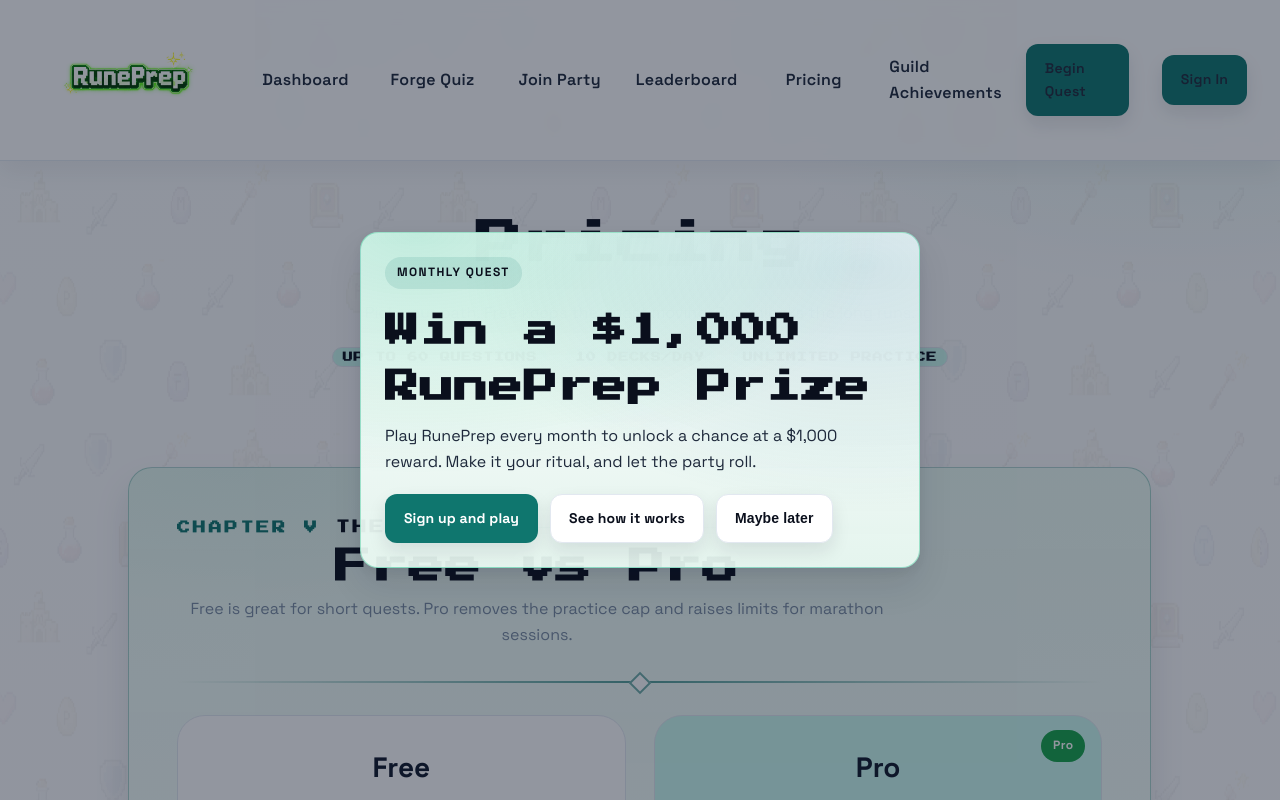
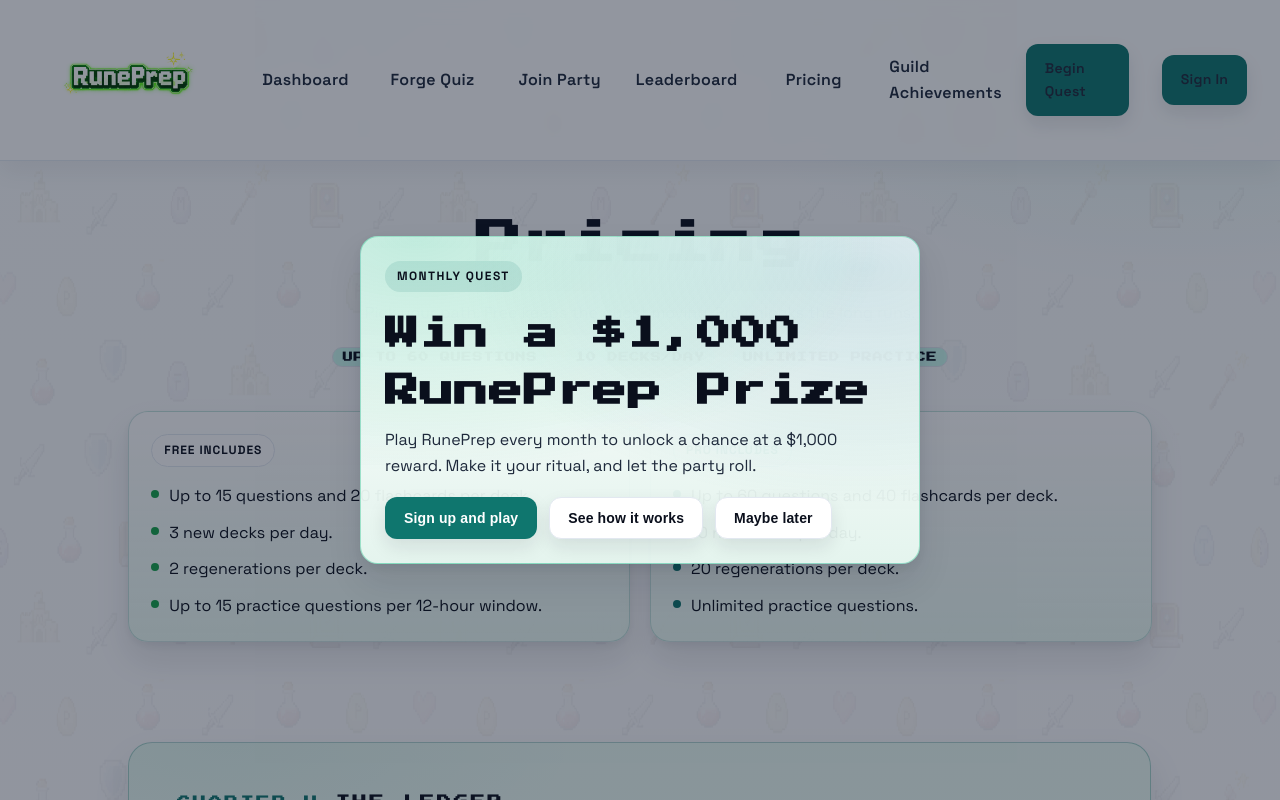
Before and after one commit to ryogagrisnik/studynite, a Next.js app: page /pricing in a window 1280 px wide. Shown: the top 800 px of the page. Built offline with nearby package versions, Linux system fonts and the light colour scheme; no server answers.

Commit message:
Improve signup verification and UX clarity

```diff
--- a/app/api/auth/signup/route.ts
+++ b/app/api/auth/signup/route.ts
@@ -51,12 +51,14 @@ export const POST = withApi(async (request: Request) => {
   }
 
   const passwordHash = await hashPassword(password);
+  const verificationRequired = Boolean(env.RESEND_API_KEY);
 
   const user = await prisma.user.create({
     data: {
       name,
       email,
       passwordHash,
+      emailVerified: verificationRequired ? null : new Date(),
     },
   });
 
@@ -66,6 +68,7 @@ export const POST = withApi(async (request: Request) => {
     // analytics failures should not block signup
   }
 
+  if (verificationRequired) {
     const token = await createEmailVerificationToken(user.id);
     const verifyUrl = `${getAppBaseUrl()}/verify-email?token=${token}`;
 
@@ -78,6 +81,7 @@ export const POST = withApi(async (request: Request) => {
     } catch (error) {
       console.error("signup email send failed", error);
     }
+  }
 
-  return NextResponse.json({ success: true });
+  return NextResponse.json({ success: true, verificationRequired });
 });
--- a/app/globals.css
+++ b/app/globals.css
@@ -158,6 +158,11 @@ a{ text-decoration:none; color:var(--green) }
   padding:22px;
   overflow:hidden;
   box-shadow:var(--shadow);
+}
+.card--error{
+  border-color:#fca5a5;
+  background:#fef2f2;
+  color:#7f1d1d;
 }
 .card.card--plain{
   background:#fff;
@@ -1265,6 +1270,17 @@ button.card:disabled{ cursor:not-allowed; opacity:0.6; }
   font-size:12px;
   padding:8px 12px;
 }
+.text-link{
+  font-weight:700;
+  color:var(--green);
+  text-decoration:none;
+  border-bottom:1px dashed rgba(15,118,110,0.45);
+  padding-bottom:2px;
+}
+.text-link:hover{
+  color:var(--green-hover);
+  border-bottom-color:rgba(15,118,110,0.75);
+}
 
 /* ================= SELECT DROPDOWNS ================= */
 .select{
@@ -1431,6 +1447,23 @@ button.card:disabled{ cursor:not-allowed; opacity:0.6; }
 }
 .hero-cta{
   gap:12px;
+}
+.hero-links{
+  display:flex;
+  flex-wrap:wrap;
+  gap:14px;
+  align-items:center;
+  font-weight:700;
+}
+.hero-link{
+  color:var(--green);
+  text-decoration:none;
+  border-bottom:1px dashed rgba(15,118,110,0.45);
+  padding-bottom:2px;
+}
+.hero-link:hover{
+  color:var(--green-hover);
+  border-bottom-color:rgba(15,118,110,0.75);
 }
 .hero-party{
   gap:12px;
@@ -2235,6 +2268,24 @@ button.card:disabled{ cursor:not-allowed; opacity:0.6; }
   border:1px dashed var(--border);
   background:rgba(255,255,255,0.7);
 }
+.leaderboard-empty-actions{
+  margin-top:14px;
+  display:flex;
+  flex-wrap:wrap;
+  gap:14px;
+  align-items:center;
+}
+.leaderboard-empty-link{
+  font-weight:700;
+  color:var(--green);
+  text-decoration:none;
+  border-bottom:1px dashed rgba(15,118,110,0.45);
+  padding-bottom:2px;
+}
+.leaderboard-empty-link:hover{
+  color:var(--green-hover);
+  border-bottom-color:rgba(15,118,110,0.75);
+}
 .leaderboard-foot{
   margin-top:18px;
   display:flex;
@@ -2486,6 +2537,59 @@ button.card:disabled{ cursor:not-allowed; opacity:0.6; }
 .pricing .sub{ margin-top:6px; opacity:.85; }
 .pricing-grid{ display:grid; grid-template-columns:repeat(2, minmax(260px, 1fr)); gap:28px; max-width:1000px; margin:28px auto 0; align-items:stretch; }
 
+.compare-grid{ margin-top:24px; }
+.compare-card{
+  text-align:left;
+  border-radius:20px;
+  padding:22px;
+}
+.compare-card--pro{
+  background:var(--green-soft);
+  border-color:rgba(15,118,110,0.25);
+}
+.compare-pill{
+  display:inline-flex;
+  align-items:center;
+  gap:6px;
+  padding:6px 12px;
+  border-radius:999px;
+  font-weight:800;
+  font-size:12px;
+  letter-spacing:0.08em;
+  text-transform:uppercase;
+  background:#fff;
+  border:1px solid var(--border);
+  color:var(--ink);
+}
+.compare-pill--pro{
+  background:#e8fbf7;
+  border-color:rgba(15,118,110,0.3);
+  color:var(--green);
+}
+.compare-list{
+  list-style:none;
+  padding:0;
+  margin:16px 0 0;
+  display:grid;
+  gap:10px;
+}
+.compare-item{
+  display:flex;
+  gap:10px;
+  align-items:flex-start;
+  color:var(--ink);
+}
+.compare-dot{
+  width:8px;
+  height:8px;
+  border-radius:999px;
+  background:var(--orange);
+  margin-top:7px;
+}
+.compare-dot--pro{
+  background:var(--green);
+}
+
 .plan{ position:relative; border-radius:28px; padding:28px 28px 32px; background:#fff; border:1px solid var(--border); box-shadow:none; transition:none; }
 .plan:hover{ transform:none; box-shadow:none; border-color:var(--border); }
 .plan--pro{ background:var(--green-soft); }
--- a/app/pricing/page.tsx
+++ b/app/pricing/page.tsx
@@ -36,6 +36,51 @@ export default async function Pricing() {
             <span className="badge">Up to {PRO_MAX_QUESTION_COUNT} questions</span>
             <span className="badge">{PRO_DAILY_DECK_LIMIT} decks/day</span>
             <span className="badge">Unlimited practice</span>
+          </div>
+        </div>
+
+        <div className="grid-2 compare-grid">
+          <div className="card compare-card">
+            <span className="compare-pill">Free includes</span>
+            <ul className="compare-list">
+              <li className="compare-item">
+                <span className="compare-dot" />
+                Up to {FREE_MAX_QUESTION_COUNT} questions and {FREE_MAX_FLASHCARD_COUNT} flashcards per deck.
+              </li>
+              <li className="compare-item">
+                <span className="compare-dot" />
+                {FREE_DAILY_DECK_LIMIT} new decks per day.
+              </li>
+              <li className="compare-item">
+                <span className="compare-dot" />
+                {FREE_REGENERATE_LIMIT} regenerations per deck.
+              </li>
+              <li className="compare-item">
+                <span className="compare-dot" />
+                Up to {PRACTICE_LIMIT} practice questions per 12-hour window.
+              </li>
+            </ul>
+          </div>
+          <div className="card compare-card compare-card--pro">
+            <span className="compare-pill compare-pill--pro">Pro includes</span>
+            <ul className="compare-list">
+              <li className="compare-item">
+                <span className="compare-dot compare-dot--pro" />
+                Up to {PRO_MAX_QUESTION_COUNT} questions and {PRO_MAX_FLASHCARD_COUNT} flashcards per deck.
+              </li>
+              <li className="compare-item">
+                <span className="compare-dot compare-dot--pro" />
+                {PRO_DAILY_DECK_LIMIT} new decks per day.
+              </li>
+              <li className="compare-item">
+                <span className="compare-dot compare-dot--pro" />
+                {PRO_REGENERATE_LIMIT} regenerations per deck.
+              </li>
+              <li className="compare-item">
+                <span className="compare-dot compare-dot--pro" />
+                Unlimited practice questions.
+              </li>
+            </ul>
           </div>
         </div>
 
@@ -123,6 +168,11 @@ export default async function Pricing() {
                           Manage billing
                         </button>
                       </form>
+                      <form action="/api/billing/cancel" method="POST">
+                        <button className="btn btn-outline" type="submit">
+                          Cancel subscription
+                        </button>
+                      </form>
                     </div>
                   ) : (
                     <div className="stack" style={{ alignItems: "center" }}>
@@ -140,7 +190,7 @@ export default async function Pricing() {
                     <Link className="plan__cta" href="/signin?callbackUrl=/pricing">
                       Sign in to buy
                     </Link>
-                    <Link className="btn btn-outline" href="/signup?callbackUrl=/pricing">
+                    <Link className="text-link" href="/signup?callbackUrl=/pricing">
                       Create account
                     </Link>
                   </div>
@@ -149,15 +199,6 @@ export default async function Pricing() {
             </div>
           </div>
         </section>
-
-        <div className="row">
-          <Link className="btn btn-outline" href="/dashboard">
-            View dashboard
-          </Link>
-          <Link className="btn btn-outline" href="/decks/new">
-            Create a quiz
-          </Link>
-        </div>
       </div>
     </div>
   );
--- a/app/signup/page.tsx
+++ b/app/signup/page.tsx
@@ -39,9 +39,12 @@ export default function SignUp() {
       body: JSON.stringify({ event: "signup" }),
     });
 
+    const verificationRequired = body?.verificationRequired !== false;
     setMessage({
       type: "success",
-      text: "Account created! Check your inbox for a verification link.",
+      text: verificationRequired
+        ? "Account created! Check your inbox for a verification link."
+        : "Account created! You can sign in now.",
     });
     setPending(false);
   }
--- a/components/PrizePromoModal.tsx
+++ b/components/PrizePromoModal.tsx
@@ -1,8 +1,7 @@
 "use client";
 
 import { useEffect, useMemo, useState } from "react";
-import Link from "next/link";
-import { usePathname } from "next/navigation";
+import { usePathname, useRouter } from "next/navigation";
 import { useSession } from "next-auth/react";
 
 const AUTH_KEY = "studynite:promo:authed";
@@ -12,6 +11,7 @@ export default function PrizePromoModal() {
   const { status, data } = useSession();
   const [open, setOpen] = useState(false);
   const pathname = usePathname();
+  const router = useRouter();
   const isAuthed = status === "authenticated";
   const userId = (data?.user as any)?.id as string | undefined;
 
@@ -29,6 +29,22 @@ export default function PrizePromoModal() {
 
   if (!open) return null;
 
+  const markDismissed = () => {
+    if (typeof window === "undefined") return;
+    window.sessionStorage.setItem(AUTH_KEY, "1");
+    window.sessionStorage.setItem(GUEST_KEY, "1");
+  };
+
+  const dismissPromo = () => {
+    markDismissed();
+    setOpen(false);
+  };
+
+  const handleNavigate = (href: string) => {
+    dismissPromo();
+    router.push(href);
+  };
+
   return (
     <div className="modal-backdrop">
       <div className="modal-card promo-modal">
@@ -43,24 +59,28 @@ export default function PrizePromoModal() {
         <div className="promo-actions">
           {isAuthed ? (
             <>
-              <Link className="btn btn-primary" href="/decks/new">
+              <button className="btn btn-primary" type="button" onClick={() => handleNavigate("/decks/new")}>
                 Start a new quiz
-              </Link>
-              <Link className="btn btn-outline" href="/dashboard">
+              </button>
+              <button className="btn btn-outline" type="button" onClick={() => handleNavigate("/dashboard")}>
                 Open dashboard
-              </Link>
+              </button>
             </>
           ) : (
             <>
-              <Link className="btn btn-primary" href="/signup?callbackUrl=/decks/new">
+              <button
+                className="btn btn-primary"
+                type="button"
+                onClick={() => handleNavigate("/signup?callbackUrl=/decks/new")}
+              >
                 Sign up and play
-              </Link>
-              <Link className="btn btn-outline" href="/how-it-works">
+              </button>
+              <button className="btn btn-outline" type="button" onClick={() => handleNavigate("/how-it-works")}>
                 See how it works
-              </Link>
+              </button>
             </>
           )}
-          <button className="btn btn-outline" onClick={() => setOpen(false)}>
+          <button className="btn btn-outline" onClick={dismissPromo}>
             Maybe later
           </button>
         </div>
--- a/lib/auth.ts
+++ b/lib/auth.ts
@@ -33,6 +33,14 @@ export async function verifyCredentials(
   }
 
   if (!user.emailVerified) {
+    const verificationRequired = Boolean(env.RESEND_API_KEY);
+    if (!verificationRequired) {
+      try {
+        await prisma.user.update({ where: { id: user.id }, data: { emailVerified: new Date() } });
+      } catch {
+        // non-fatal
+      }
+    } else {
       const hasOauth = await prisma.account.findFirst({ where: { userId: user.id } });
       if (!hasOauth) {
         throw new Error("Email not verified");
@@ -41,6 +49,7 @@ export async function verifyCredentials(
         await prisma.user.update({ where: { id: user.id }, data: { emailVerified: new Date() } });
       } catch {
         // non-fatal
+      }
     }
   }
 
```
Also changed, not shown: app/dashboard/DashboardClient.tsx (+16 -4 lines), app/how-it-works/page.tsx (+8 -0 lines), app/page.tsx (+10 -12 lines), app/party/join/page.tsx (+18 -1 lines). Lines whose indentation alone changed are shown as unchanged.
